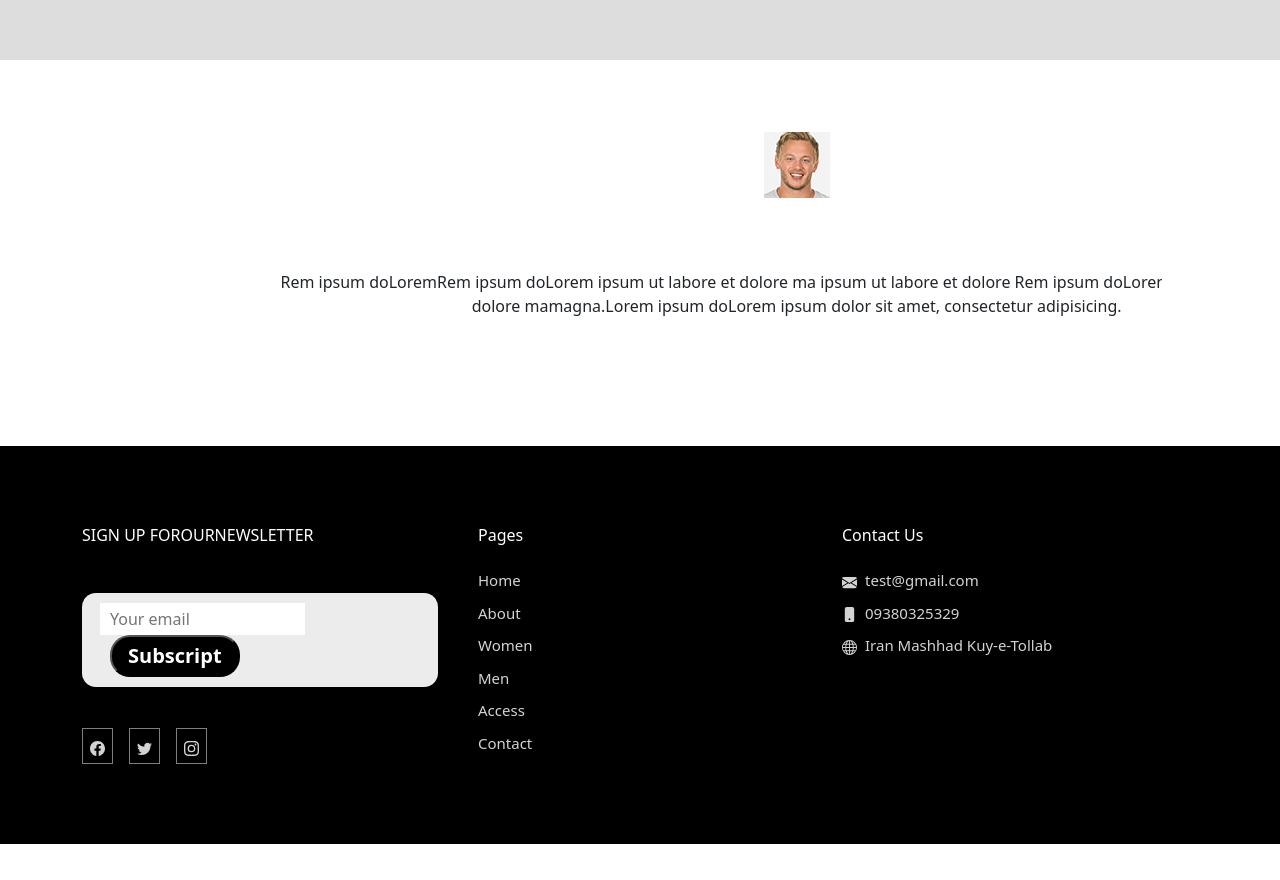
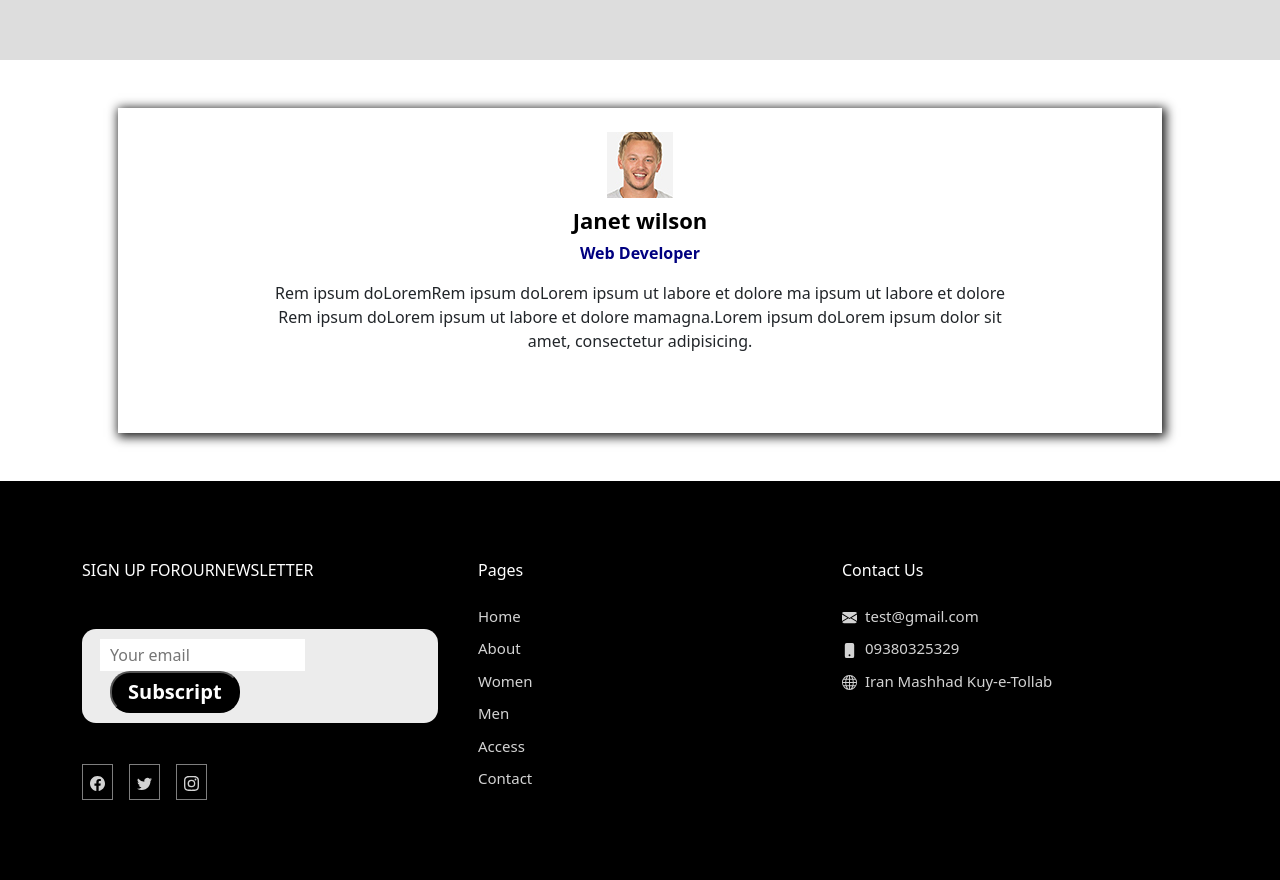
Before and after one commit to MahdyMusave/Watch-Ecommer-Shop, a React (Create React App) app: page / in a window 1280 px wide. Shown: the part 2449-3329 px from the top of the page. Before the commit the page ends 3293 px from the top, so only its background shows below. Built offline with nearby package versions, Linux system fonts and the light colour scheme.

Commit message:
fix client component

```diff
--- a/src/App.css
+++ b/src/App.css
@@ -109,6 +109,32 @@
     border-radius: 14px;
     margin: 48px auto;
 }
+
+.textimonial .carousel .clientimg{
+
+  width:70%;
+  left: 15%;
+  right: auto;
+
+}
+.textimonial .carousel .carousel-inner{
+  box-shadow: 2px 2px 10px 2px rgba(0, 0, 0, 0.90);
+}
+
+
+.textimonial .carousel .carousel-inner h5{
+  color: black;
+  margin-top: 9px;
+  font-size: 22px;
+  font-weight: 600;
+
+}
+.textimonial .carousel .carousel-inner span {
+  color: navy;
+  margin-top: 9px;
+  font-size: 16px;
+  font-weight: 600;
+}
 .subscript-form input{
   width: 64%;
   padding: 4px 10px;
--- a/src/cpmponent/clientCorousel.js
+++ b/src/cpmponent/clientCorousel.js
@@ -11,7 +11,7 @@ const ClientCorousel = () => {
         <Container className="p-5">
           <Carousel controls="false">
             <Carousel.Item>
-              <Carousel.Caption className="position-relative mb-4 mt-4">
+              <Carousel.Caption className="clientimg position-relative mb-4 mt-4">
                 <img src={img1} alt="textimonal" className="img-fluid" />
                 <h5>Janet wilson</h5>
                 <span className="text-secoundary">Web Developer</span>
@@ -24,7 +24,7 @@ const ClientCorousel = () => {
               </Carousel.Caption>
             </Carousel.Item>
             <Carousel.Item>
-              <Carousel.Caption className="position-relative mb-4 mt-4">
+              <Carousel.Caption className="clientimg position-relative mb-4 mt-4">
                 <img src={img2} alt="textimonal 2" className="img-fluid" />
                 <h5>Janet wilson</h5>
                 <span className="text-secoundary">Web Developer</span>
@@ -37,7 +37,7 @@ const ClientCorousel = () => {
               </Carousel.Caption>
             </Carousel.Item>
             <Carousel.Item>
-              <Carousel.Caption className="position-relative mb-4 mt-4">
+              <Carousel.Caption className="clientimg position-relative mb-4 mt-4">
                 <img src={img3} alt="textimonal 3" className="img-fluid" />
                 <h5>Janet wilson</h5>
                 <span className="text-secoundary">Web Developer</span>
```
